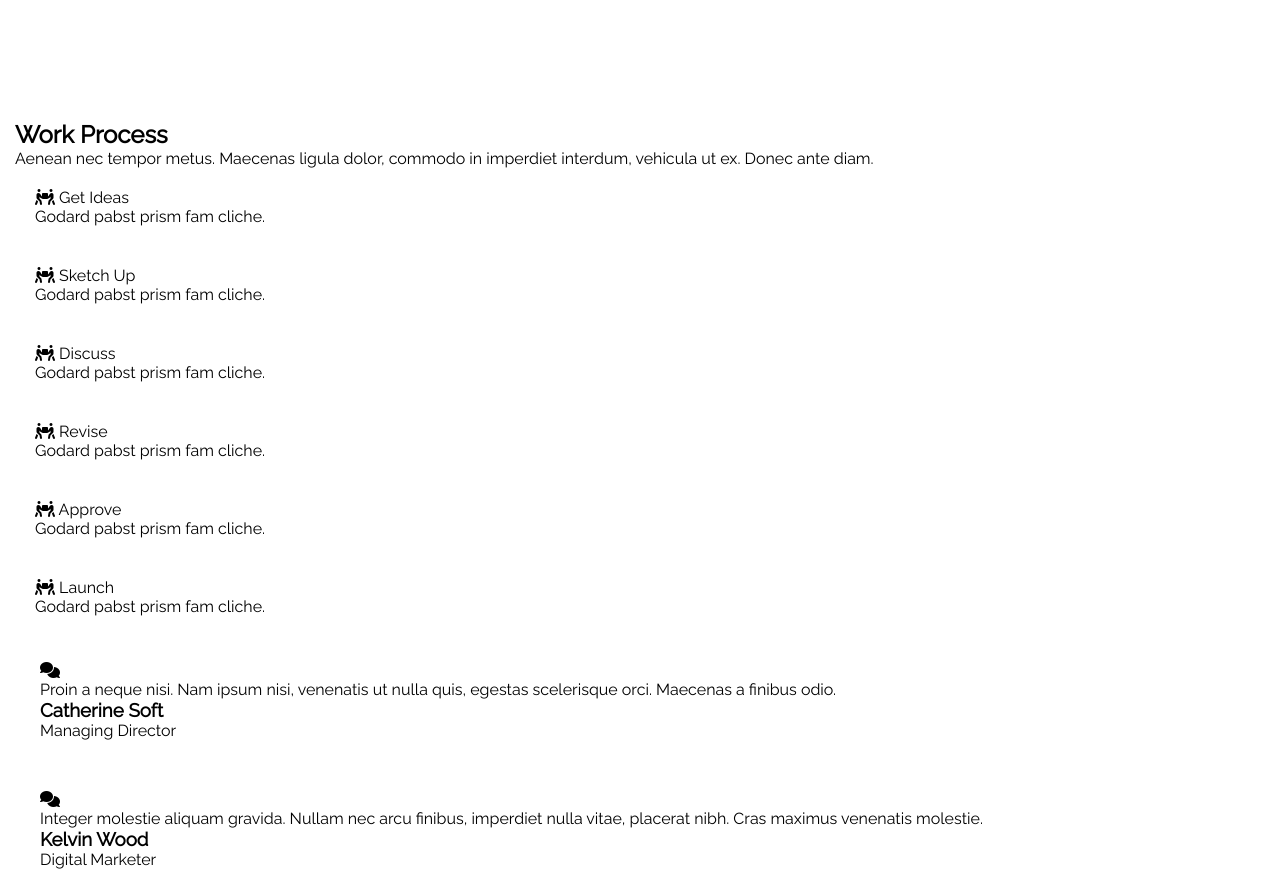
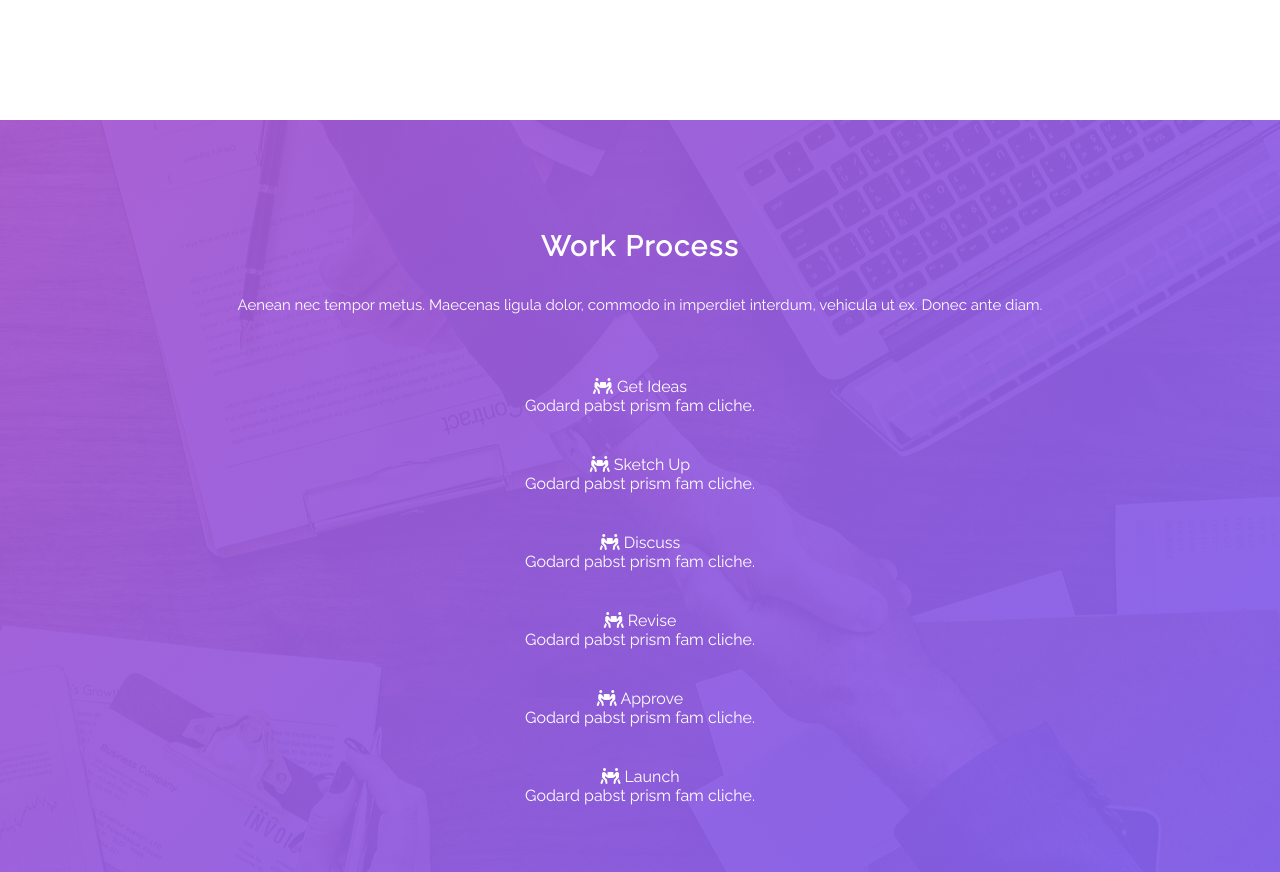
Before and after one commit to lpikor/softypinko, a website: page src/index.html in a window 1280 px wide. Shown: the part 2880-3752 px from the top of the page. Drawn offline with nearby package versions, Linux system fonts and the light colour scheme; files that its build step writes are made by us from their sources.

Commit message:
Make overall work process layout

```diff
--- /dev/null
+++ b/src/scss/_work-process.scss
@@ -0,0 +1,29 @@
+.work-process {
+    color: white;
+    background: url("../images/work-process_image.jpg") center;
+
+    &__container {
+        background: $gradient-background;
+        display: flex;
+        flex-direction: column;
+        align-items: center;
+        text-align: center;
+        padding-top: 110px;
+        padding-bottom: 80px;
+    }
+
+    &__title {
+        font-size: 28px;
+        letter-spacing: 0.06em;
+    }
+
+    &__description {
+        margin-top: 30px;
+        font-size: 15px;
+        line-height: 1.6em;
+    }
+
+    &__items {
+        margin-top: 40px;
+    }
+}
--- a/src/scss/style.scss
+++ b/src/scss/style.scss
@@ -4,6 +4,7 @@
 @import 'welcome';
 @import 'features';
 @import 'about';
+@import 'work-process';
 
 * {
     padding: 0;
```
Also changed, not shown: src/images/work-process_image.jpg (added).
